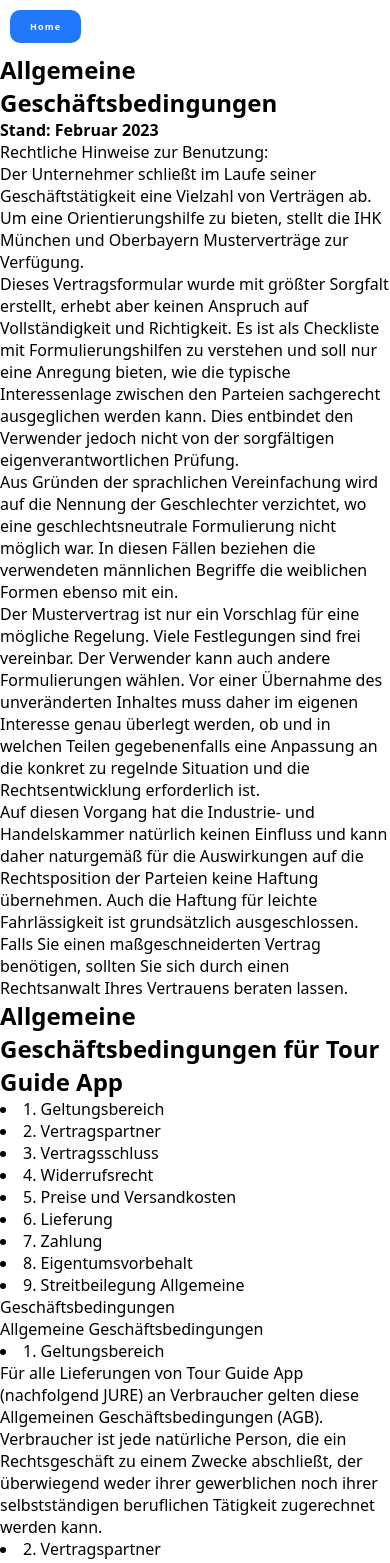
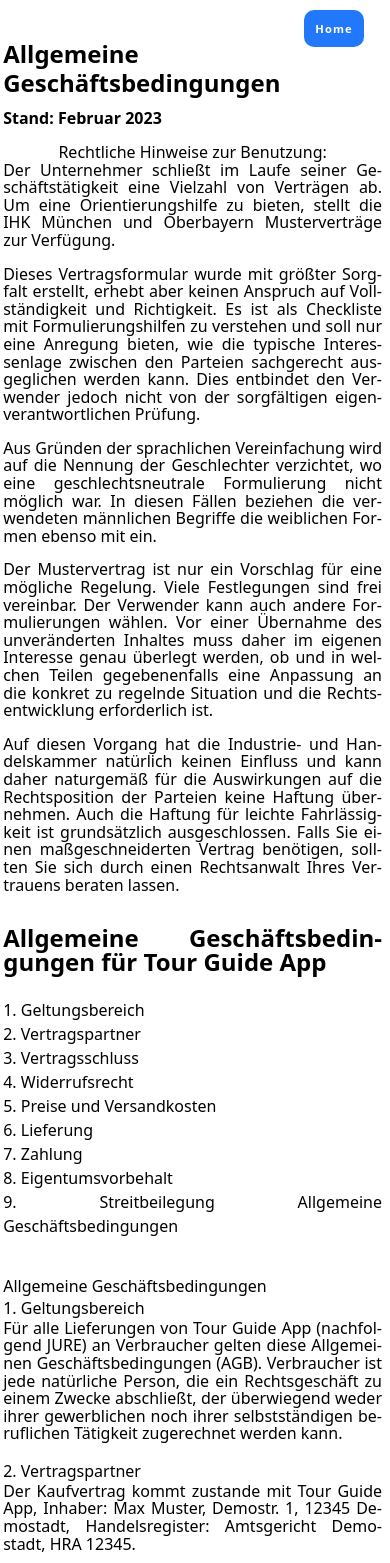
Before and after one commit to Just-URban-Exploring/Frontend, a React (Vite) app: page /agb in a window 390 px wide. Shown: the top 1563 px of the page. Built offline with nearby package versions, Linux system fonts and the light colour scheme.

Commit message:
finish agb responsive styling  + adjusting map.css

```diff
--- a/src/css/DatenschutzTemplate.module.css
+++ b/src/css/DatenschutzTemplate.module.css
@@ -3,6 +3,91 @@
 /* Extra small devices (phones) */
 @media only screen and (max-width: 599px) {
     /* styles for phones */
+    .containerDatenschutz {
+      display: flex;
+      flex-direction: column;
+      margin: 2rem;
+      hyphens: auto;
+    }
+
+    .buttonDatenschutz {
+      position: fixed;
+      right: 1rem;
+      top: 0rem;
+font-size: 0.7rem !important;
+padding: 0.7rem !important;
+    }
+
+    .titleDatenschutz {
+      color: var(--gray-900);
+      font-size: 1.9rem;
+      text-align: center;
+    }
+
+    .subtitleDatenschutz {
+      margin-top: 1rem;
+    }
+
+    /* AGBStyling */
+
+    .AGBContainer {
+margin-top: 2rem;
+      padding: 0.5rem 0.5rem 0.5rem 0.2rem;
+      display: flex;
+      flex-direction: column;
+      text-align: justify;
+      line-height: 1.1rem;
+      hyphens: auto;
+    }
+.h2Big {
+font-size: 1.5rem;
+line-height: 1.8rem;
+}
+.h4Bold {
+margin-bottom: 1rem;
+margin-top: 0.8rem;
+}
+.pBold {
+  font-weight: 500;
+  text-align: center;
+}
+.pText {
+  margin-bottom: 1rem;
+}
+.h2Big2 {
+  margin-top: 1rem;
+  margin-bottom: 1.5rem;
+  line-height: 1.5rem;
+}
+.liStyle {
+  list-style-type: none;
+  font-weight: 500;
+  line-height: 1.5rem;
+}
+.liStyle2 {
+  list-style-type: none;
+  line-height: 1.3rem;
+  margin-bottom: 1rem;
+
+}
+.pTitle {
+  font-weight: 500;
+  margin: 2.5rem 0rem 0rem 0rem;
+}
+.spanKursiv {
+  text-decoration: underline;
+  font-style: italic;
+}
+.lastDiv {
+  border: 2px solid black;
+  height: fit-content;
+  width: fit-content;
+  padding: 0.5rem;
+  text-align: justify;
+}
+.pTextDiv1 {
+  margin-bottom:1.3rem;
+}
   }
 
   /* Small devices (tablets) */
@@ -17,10 +102,10 @@
     }
 
     .buttonDatenschutz {
-      width: 10%;
       position: fixed;
       right: 1rem;
-      top: 1rem;
+      top: 0.7rem;
+font-size: 0.7rem;
     }
 
     .titleDatenschutz {
@@ -118,7 +203,6 @@
     }
 
     .buttonDatenschutz {
-      width: 10%;
       position: fixed;
       right: 1rem;
       top: 1rem;
@@ -213,7 +297,6 @@
     }
 
     .buttonDatenschutz {
-      width: 10%;
       position: fixed;
       right: 1rem;
       top: 0;
--- a/src/css/Map.css
+++ b/src/css/Map.css
@@ -3,10 +3,10 @@
   background-color: var(--blue-600);
   border: none;
   color: rgb(255, 255, 255);
-  padding: 10px 20px;
+  padding: 0.625rem 1.25rem;
   text-align: center;
   text-decoration: none;
-  font-size: 9px;
+  font-size: 1rem;
   letter-spacing: 0.07rem;
   font-weight: 600;
   margin: 10px;
--- a/src/pages/AGB.jsx
+++ b/src/pages/AGB.jsx
@@ -1,6 +1,6 @@
 import React from "react";
 import { useNavigate } from "react-router-dom";
-import "../css/Global.css";
+// import "../css/Global.css";
 import styles from "../css/DatenschutzTemplate.module.css";
 
 const AGB = () => {
```
